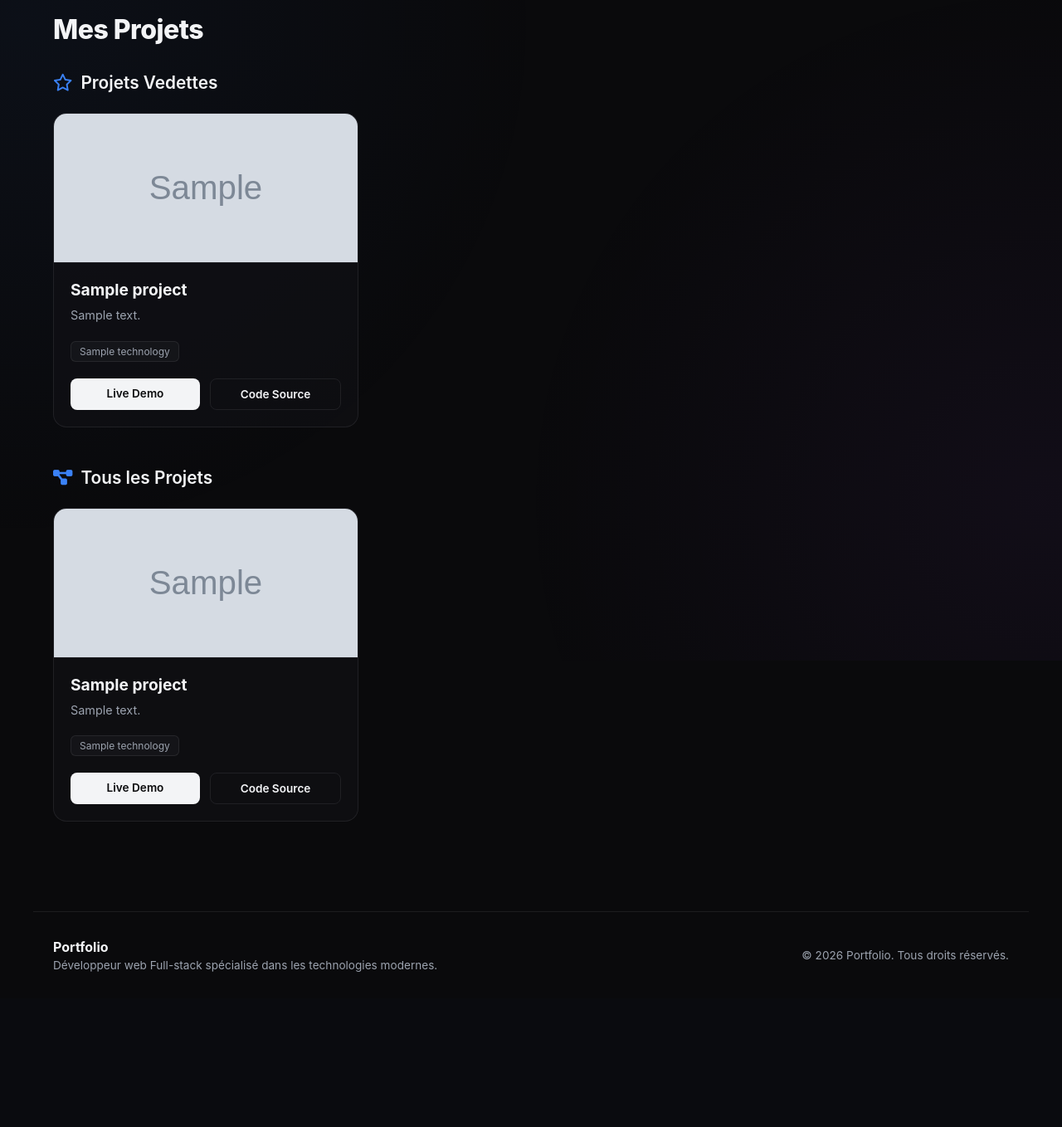
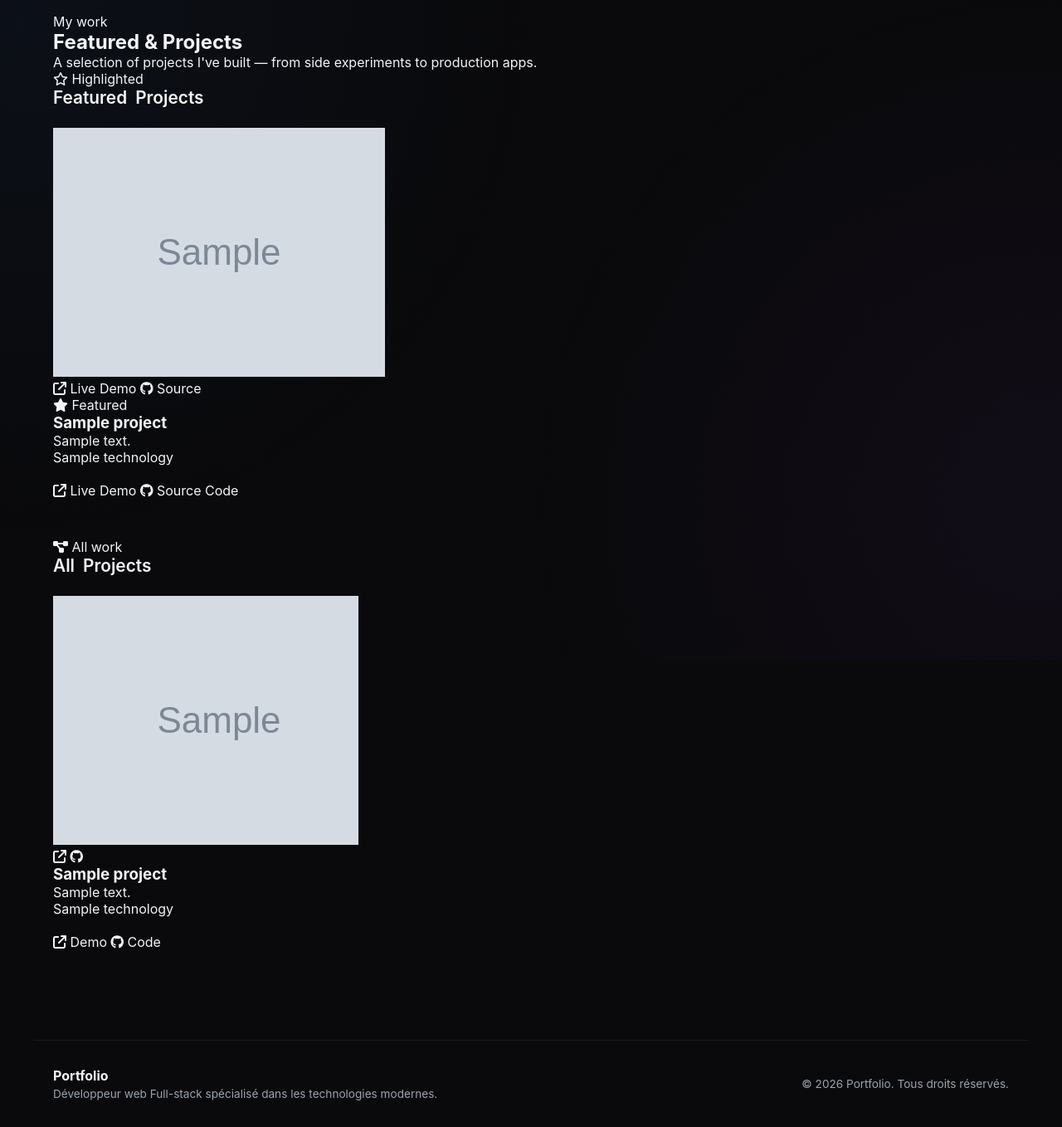
Before and after one commit to Nandrianina-Building/Portfolio_Dynamique, a Django app: page /projects/ in a window 1280 px wide. Shown: the part 84-1442 px from the top of the page at 83% size. Before the commit the page ends 1255 px from the top, so only its background shows below. Run offline with Django 5.2, Linux system fonts and the light colour scheme; tables that the repository leaves empty hold one stand-in row (values such as "Sample post"); grey boxes marked "Sample" are stand-in pictures.

Commit message:
Update projects.html

```diff
--- a/portfolio/templates/portfolio/projects.html
+++ b/portfolio/templates/portfolio/projects.html
@@ -1,70 +1,159 @@
 {% extends 'portfolio/base.html' %}
 {% load static %}
 
-{% block title %} Projets {% endblock %}
+{% block title %}Projects — Portfolio{% endblock %}
 
 {% block extra_css %}
 <link rel="stylesheet" href="{% static 'css/projects.css' %}">
 {% endblock %}
 
 {% block content %}
-<div class="projects-container animate-fade">
-    <h1>Mes Projets</h1>
 
-    <section class="projects-section">
-        <h2><i class="fa-regular fa-star"></i> Projets Vedettes</h2>
-        <div class="projects-grid">
-            {% for ft in featured_projects %}
-            <div class="glass-card project-card">
-                <div class="project-thumbnail-wrapper">
-                    <img src="{{ ft.thumbnail.url }}" alt="{{ ft.title }}" loading="lazy">
-                </div>
-                <div class="project-content">
-                    <h3>{{ ft.title }}</h3>
-                    <p>{{ ft.description }}</p>
-                    <div class="project-tech">
-                        {% for tech in ft.technologies.all %}
-                        <span class="project-tech-pill">{{ tech.name }}</span>
-                        {% endfor %}
-                    </div>
-                    <div class="project-actions">
-                        <a href="{{ ft.live_demo_url }}" target="_blank" rel="noopener noreferrer" class="project-btn primary">Live Demo</a>
-                        <a href="{{ ft.github_url }}" target="_blank" rel="noopener noreferrer" class="project-btn secondary">Code Source</a>
-                    </div>
-                </div>
-            </div>
-            {% empty %}
-            <p style="color: var(--text-secondary);">Aucun projet vedette disponible pour le moment.</p>
-            {% endfor %}
+<!-- ══ PAGE HEADER ════════════════════════════════════════════ -->
+<section class="page-hero section">
+  <div class="container page-hero-inner">
+    <span class="section-label reveal">My work</span>
+    <h1 class="page-hero-title reveal">
+      Featured &amp; <span class="gradient-text">Projects</span>
+    </h1>
+    <p class="page-hero-desc reveal">
+      A selection of projects I've built — from side experiments to production apps.
+    </p>
   </div>
 </section>
 
-    <section class="projects-section">
-        <h2><i class="fa-solid fa-diagram-project"></i> Tous les Projets</h2>
-        <div class="projects-grid">
+<!-- ══ FEATURED PROJECTS ══════════════════════════════════════ -->
+<section class="projects-section section" id="featured">
+  <div class="container">
+
+    <div class="section-header reveal">
+      <span class="section-label">
+        <i class="fa-regular fa-star"></i>
+        Highlighted
+      </span>
+      <h2 class="section-title">Featured <span class="gradient-text">Projects</span></h2>
+    </div>
+
+    <div class="featured-grid">
+      {% for ft in featured_projects %}
+      <article class="featured-card reveal">
+
+        <!-- Thumbnail -->
+        <div class="featured-thumb">
+          <img src="{{ ft.thumbnail.url }}" alt="{{ ft.title }}" loading="lazy" class="featured-img"/>
+          <div class="featured-thumb-overlay">
+            <a href="{{ ft.live_demo_url }}" target="_blank" rel="noopener noreferrer" class="thumb-action-btn">
+              <i class="fa-solid fa-arrow-up-right-from-square"></i>
+              Live Demo
+            </a>
+            <a href="{{ ft.github_url }}" target="_blank" rel="noopener noreferrer" class="thumb-action-btn thumb-action-btn--ghost">
+              <i class="fa-brands fa-github"></i>
+              Source
+            </a>
+          </div>
+          <div class="featured-badge">
+            <i class="fa-solid fa-star"></i>
+            Featured
+          </div>
+        </div>
+
+        <!-- Content -->
+        <div class="featured-body">
+          <h3 class="project-title">{{ ft.title }}</h3>
+          <p class="project-desc">{{ ft.description }}</p>
+          <div class="project-tech stagger">
+            {% for tech in ft.technologies.all %}
+            <span class="tag">{{ tech.name }}</span>
+            {% endfor %}
+          </div>
+          <div class="project-links">
+            <a href="{{ ft.live_demo_url }}" target="_blank" rel="noopener noreferrer" class="btn btn-primary">
+              <i class="fa-solid fa-arrow-up-right-from-square"></i>
+              Live Demo
+            </a>
+            <a href="{{ ft.github_url }}" target="_blank" rel="noopener noreferrer" class="btn btn-ghost">
+              <i class="fa-brands fa-github"></i>
+              Source Code
+            </a>
+          </div>
+        </div>
+
+      </article>
+      {% empty %}
+      <div class="empty-state reveal">
+        <i class="fa-regular fa-folder-open"></i>
+        <p>No featured projects available yet.</p>
+      </div>
+      {% endfor %}
+    </div>
+
+  </div>
+</section>
+
+<!-- ══ ALL PROJECTS ═══════════════════════════════════════════ -->
+<section class="projects-section section" id="all-projects">
+  <div class="container">
+
+    <div class="section-header reveal">
+      <span class="section-label">
+        <i class="fa-solid fa-diagram-project"></i>
+        All work
+      </span>
+      <h2 class="section-title">All <span class="gradient-text">Projects</span></h2>
+    </div>
+
+    <div class="projects-grid stagger">
       {% for project in projects %}
-            <div class="glass-card project-card">
-                <div class="project-thumbnail-wrapper">
-                    <img src="{{ project.thumbnail.url }}" alt="{{ project.title }}" loading="lazy">
+      <article class="project-card card reveal">
+
+        <!-- Thumbnail -->
+        <div class="project-thumb">
+          <img src="{{ project.thumbnail.url }}" alt="{{ project.title }}" loading="lazy" class="project-img"/>
+          <div class="project-thumb-overlay">
+            <a href="{{ project.live_demo_url }}" target="_blank" rel="noopener noreferrer" class="overlay-icon-btn" aria-label="Live Demo">
+              <i class="fa-solid fa-arrow-up-right-from-square"></i>
+            </a>
+            <a href="{{ project.github_url }}" target="_blank" rel="noopener noreferrer" class="overlay-icon-btn" aria-label="GitHub">
+              <i class="fa-brands fa-github"></i>
+            </a>
           </div>
-                <div class="project-content">
-                    <h3>{{ project.title }}</h3>
-                    <p>{{ project.description }}</p>
+        </div>
+
+        <!-- Content -->
+        <div class="project-body">
+          <h3 class="project-title">{{ project.title }}</h3>
+          <p class="project-desc">{{ project.description }}</p>
           <div class="project-tech">
             {% for tech in project.technologies.all %}
-                        <span class="project-tech-pill">{{ tech.name }}</span>
+            <span class="tag">{{ tech.name }}</span>
             {% endfor %}
           </div>
-                    <div class="project-actions">
-                        <a href="{{ project.live_demo_url }}" target="_blank" rel="noopener noreferrer" class="project-btn primary">Live Demo</a>
-                        <a href="{{ project.github_url }}" target="_blank" rel="noopener noreferrer" class="project-btn secondary">Code Source</a>
+          <div class="project-links">
+            <a href="{{ project.live_demo_url }}" target="_blank" rel="noopener noreferrer" class="project-link">
+              <i class="fa-solid fa-arrow-up-right-from-square"></i>
+              Demo
+            </a>
+            <a href="{{ project.github_url }}" target="_blank" rel="noopener noreferrer" class="project-link">
+              <i class="fa-brands fa-github"></i>
+              Code
+            </a>
           </div>
         </div>
+
+      </article>
+      {% empty %}
+      <div class="empty-state reveal" style="grid-column: 1/-1;">
+        <i class="fa-regular fa-folder-open"></i>
+        <p>No projects available yet.</p>
       </div>
-            {% empty %}
-            <p style="color: var(--text-secondary);">Aucun projet disponible.</p>
       {% endfor %}
     </div>
+
+  </div>
 </section>
-</div>
+
 {% endblock %}
+
+{% block extra_js %}
+<script src="{% static 'js/projects.js' %}"></script>
+{% endblock %}
```
Lines whose indentation alone changed are shown as unchanged.
